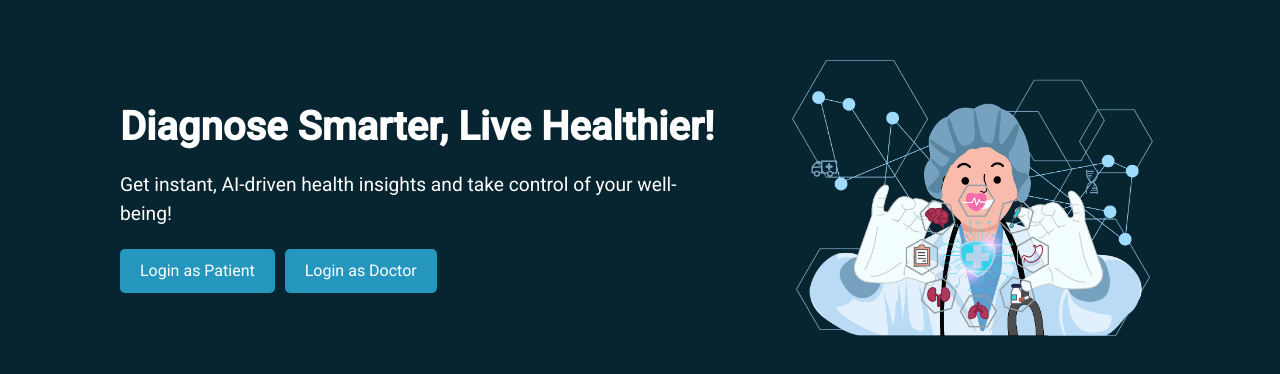
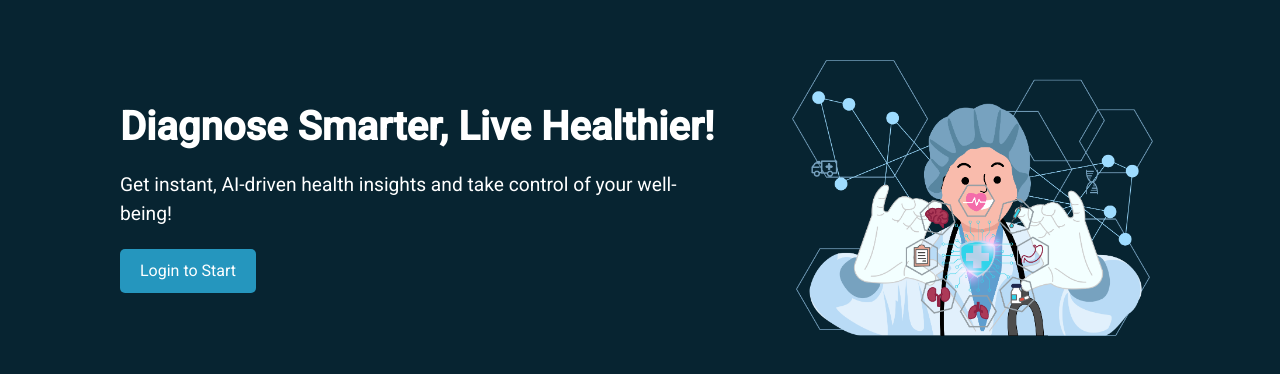
Before and after one commit to VKwamboka/patient_service_frontend, an Angular app in the folder disease-prediction-app/: page / in a window 1280 px wide. Shown: the part 202-576 px from the top of the page. Built offline with nearby package versions, Linux system fonts and the light colour scheme.

Commit message:
updated auth

```diff
--- a/disease-prediction-app/src/app/authentication/landing/landing.component.html
+++ b/disease-prediction-app/src/app/authentication/landing/landing.component.html
@@ -10,8 +10,8 @@
           <h1>Diagnose Smarter, Live Healthier!</h1>
           <p>Get instant, AI-driven health insights and take control of your well-being!</p>
           <div class="buttons">
-            <button mat-button color="primary" class="btn-custom" routerLink="/login/patient">Login as Patient</button>
-            <button mat-button color="primary" class="btn-custom" routerLink="/login/doctor">Login as Doctor</button>
+            <button mat-button color="primary" class="btn-custom" routerLink="/login/patient">Login to Start</button>
+            <!-- <button mat-button color="primary" class="btn-custom" routerLink="/login/doctor">Login as Doctor</button> -->
           </div>
 
         </div>
--- a/disease-prediction-app/src/app/authentication/login/login.component.html
+++ b/disease-prediction-app/src/app/authentication/login/login.component.html
@@ -11,11 +11,11 @@
           <div class="mb-4">
             <!-- <label class="form-label d-block">Logging in as:</label> -->
 
-            <div class="form-check form-check-inline">
+            <!-- <div class="form-check form-check-inline">
               <input class="form-check-input" type="radio" name="role" id="doctor" value="doctor"
                      [checked]="role === 'doctor'" (change)="onRoleChange('doctor')">
               <label class="form-check-label" for="doctor">Doctor</label>
-            </div>
+            </div> -->
 
             <div class="form-check form-check-inline">
               <input class="form-check-input" type="radio" name="role" id="patient" value="patient"
--- a/disease-prediction-app/src/app/authentication/register/register.component.html
+++ b/disease-prediction-app/src/app/authentication/register/register.component.html
@@ -16,11 +16,11 @@
             <div class="mb-4">
                 <label class="form-label d-block">Registering as:</label>
 
-                <div class="form-check form-check-inline">
+                <!-- <div class="form-check form-check-inline">
                   <input class="form-check-input" type="radio" name="role" id="doctor" value="doctor"
                          [checked]="role === 'doctor'" (change)="onRoleChange('doctor')">
                   <label class="form-check-label" for="doctor">Doctor</label>
-                </div>
+                </div> -->
 
                 <div class="form-check form-check-inline">
                   <input class="form-check-input" type="radio" name="role" id="patient" value="patient"
```
